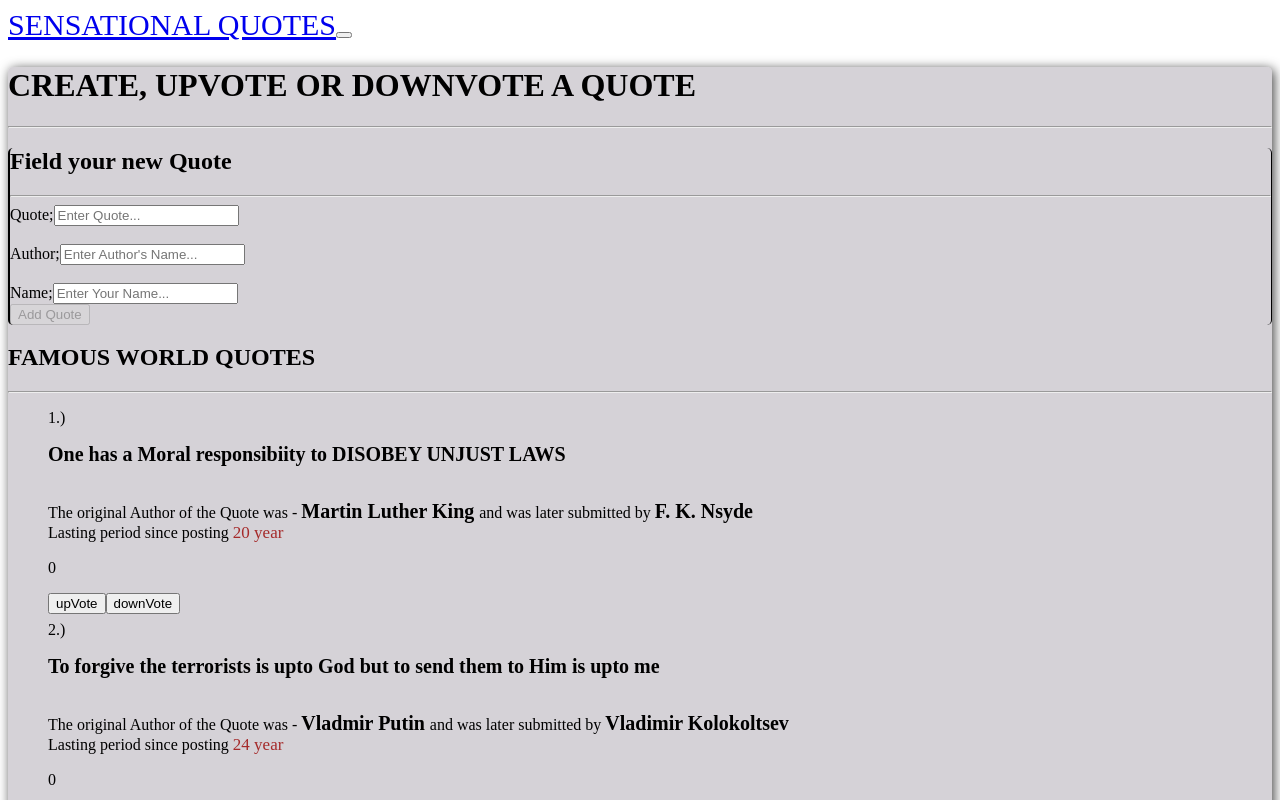
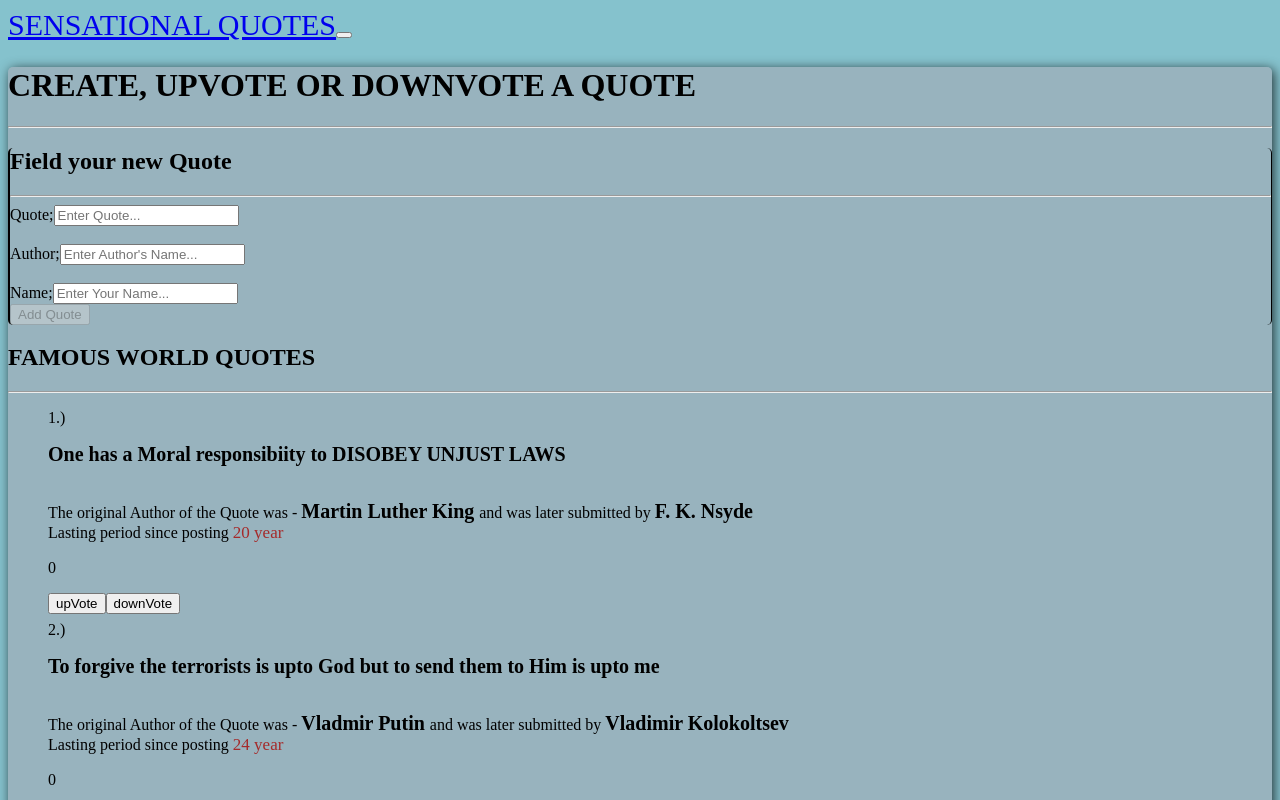
Before and after one commit to DynastyElvis/The-Quotes, an Angular app: page / in a window 1280 px wide. Shown: the top 800 px of the page. Built offline with nearby package versions, Linux system fonts and the light colour scheme.

Commit message:
bg: background colour

```diff
--- a/src/styles.css
+++ b/src/styles.css
@@ -1 +1,4 @@
 /* You can add global styles to this file, and also import other style files */
+body {
+    background-color: rgb(133, 194, 205); /*#B6B6D2*/
+}
```
